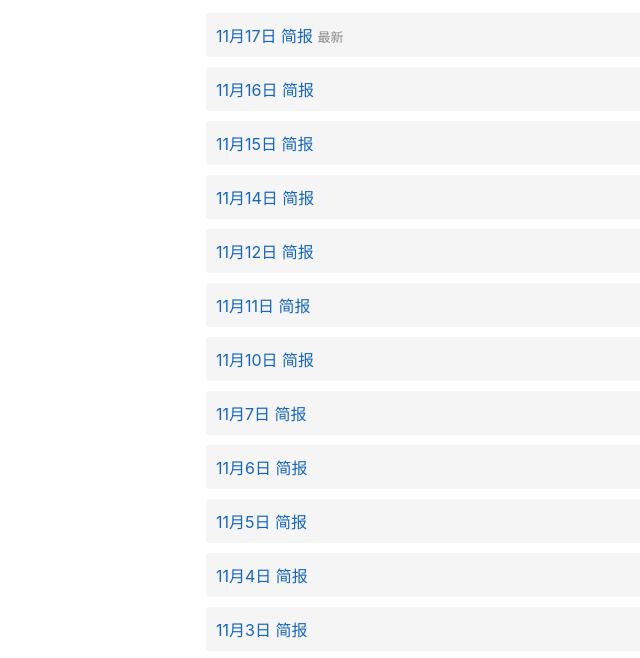
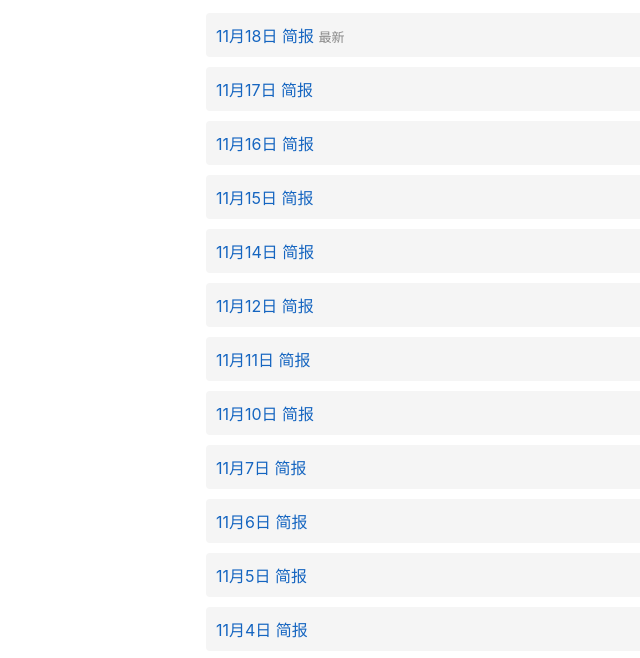
Before and after one commit to liuhangbj/news-briefing, a plain HTML site: page index.html in a window 1280 px wide. Shown: the part 126-784 px from the top of the page, without its empty margins (134-774 px from the left). Drawn offline with Linux system fonts and the light colour scheme.

Commit message:
update index

```diff
--- a/index.html
+++ b/index.html
@@ -16,7 +16,8 @@
 <body>
 <h1>📰 每日新闻简报归档</h1>
 <ul>
-  <li><a href="briefing_20261117_final.html">11月17日 简报</a> <span class="date">最新</span></li>
+  <li><a href="briefing_20261118_final.html">11月18日 简报</a> <span class="date">最新</span></li>
+  <li><a href="briefing_20261117_final.html">11月17日 简报</a></li>
   <li><a href="briefing_20261116_final.html">11月16日 简报</a></li>
   <li><a href="briefing_20261115_final.html">11月15日 简报</a></li>
   <li><a href="briefing_20261114_final.html">11月14日 简报</a></li>
```
